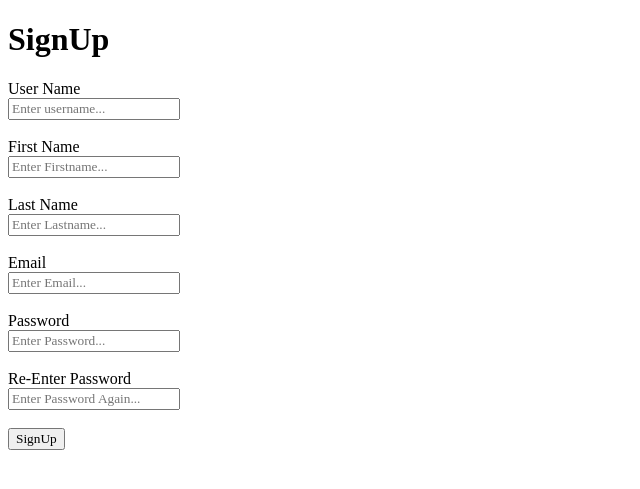
After one commit to Sanviiiii/Blogging-Platform, a Django app: page /signup/ in a window 1280 px wide. The commit adds this page. Shown: the top 489 px of the page, without its empty margins (0-640 px from the left). Run offline with Django 4.2, Linux system fonts and the light colour scheme.

```diff
--- /dev/null
+++ b/blog_platform/templates/signup.html
@@ -0,0 +1,29 @@
+<!DOCTYPE html>
+<html lang="en">
+<head>
+    <meta charset="UTF-8">
+    <meta name="viewport" content="width=device-width, initial-scale=1.0">
+    {% load static %}
+        <link rel="stylesheet" href="{% static 'styles.css' %}">
+    <title>SignUp</title>
+</head>
+<body>
+    <h1>SignUp</h1>
+    <form method="post" action="">
+        {% csrf_token %}
+        <label for="uname">User Name</label><br>
+        <input type="text" name="uname" id="uname" placeholder="Enter username..." required><br><br>
+        <label for="fname">First Name</label><br>
+        <input type="text" name="fname" id="fname" placeholder="Enter Firstname..." required><br><br>
+        <label for="lname">Last Name</label><br>
+        <input type="text" name="lname" id="lname" placeholder="Enter Lastname..." required><br><br>
+        <label for="email">Email</label><br>
+        <input type="email" name="email" id="email" placeholder="Enter Email..." required><br><br>
+        <label for="pass1">Password</label><br>
+        <input type="password" name="pass1" id="pass1" placeholder="Enter Password..." required><br><br>
+        <label for="pass2">Re-Enter Password</label><br>
+        <input type="password" name="pass2" id="pass2" placeholder="Enter Password Again..." required><br><br>
+        <button type="submit">SignUp</button>
+    </form>
+</body>
+</html>
--- a/blog_platform/urls.py
+++ b/blog_platform/urls.py
@@ -2,5 +2,8 @@ from django.urls import path
 from . import views
 
 urlpatterns = [
-    path('', views.index, name="index")
+    path('', views.index, name="index"),
+    path('signup/', views.signup, name="signup"),
+    path('signin/', views.signin, name="signin"),
+    path('signout/', views.signout, name="signout")
 ]
--- a/blog_platform/views.py
+++ b/blog_platform/views.py
@@ -1,4 +1,53 @@
-from django.shortcuts import render
+from django.shortcuts import redirect, render
+from django.contrib.auth.models import User
+from django.contrib import messages
+from django.contrib.auth import authenticate, login, logout
 
-def index(requests):
-    return render(requests, "index.html")
+def index(request):
+    return render(request, "index.html")
+
+def signup(request):
+    if request.method == "POST":
+        username = request.POST['uname']
+        first_name = request.POST['fname']
+        last_name = request.POST['lname']
+        email = request.POST['email']
+        pass1 = request.POST['pass1']
+        pass2 = request.POST['pass2']
+
+        # creates a user
+        myuser = User.objects.create_user(username=username, password=pass1, email=email)
+        myuser.first_name = first_name
+        #print(myuser.first_name)
+        myuser.last_name = last_name
+        myuser.save()
+
+        messages.success(request, "Your account has been created successfully...")
+
+        # function Name = 'login'
+        return redirect('index')
+
+    return render(request, "signup.html")
+
+def signin(request):
+    if request.method == "POST":
+        username = request.POST['uname']
+        passwd = request.POST['passwd']
+
+        # To authenticate (In-built)
+        user = authenticate(username=username, password=passwd)
+        if user is not None:
+            login(request, user)
+            first_name = user.first_name
+            print(first_name)
+            return render(request, "index.html", context={'fname': first_name})
+        else:
+            messages.error(request, "Bad Credentials")
+            return redirect('signin')
+
+    return render(request, "login.html")
+
+def signout(request):
+    logout(request)
+    messages.success(request, "You have successfully Logged Out")
+    return redirect('index')
```
Also changed, not shown: blog_platform/templates/index.html (+15 -0 lines), blog_platform/templates/login.html (added, +21 -0 lines), db.sqlite3.
